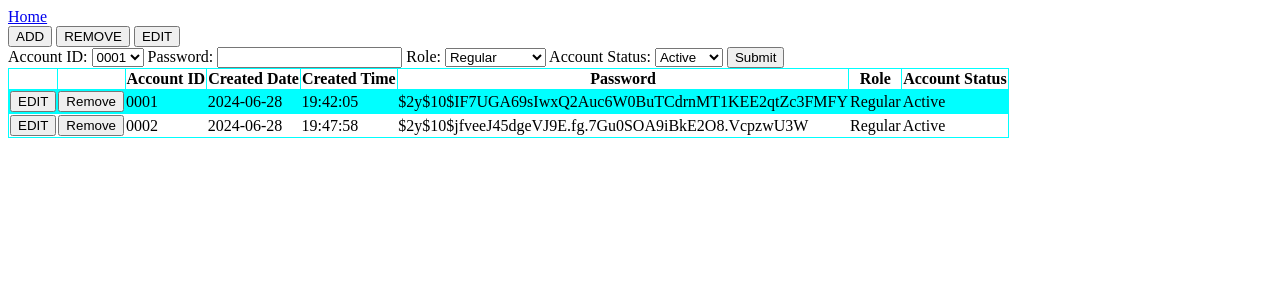
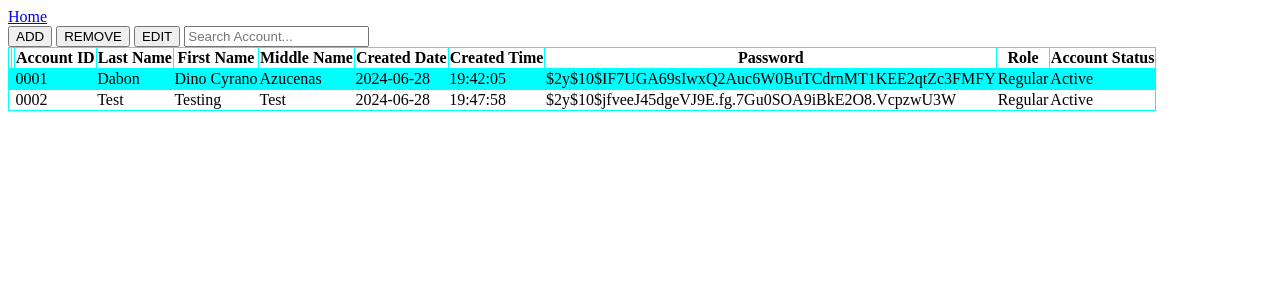
Before and after one commit to DinCyDab/IM2, a PHP site: page /account.php in a window 1280 px wide. Shown: the top 300 px of the page. Run offline with PHP 8.4, Linux system fonts and the light colour scheme; data comes from the database, SQL or seed files in the repository.

Commit message:
another mods

```diff
--- a/account.php
+++ b/account.php
@@ -2,6 +2,19 @@
 <html>
     <head>
         <style>
+            .add-account{
+                display: none;
+            }
+            .remove-row{
+                display: none;
+            }
+            .edit-product{
+                display: block;
+            }
+            .edit-row{
+                display: none;
+            }
+            /* table design */
             table{
                 border-collapse: collapse;
             }
@@ -18,15 +31,19 @@
 
         <br>
 
-        <button>ADD</button>
-        <button>REMOVE</button>
-        <button>EDIT</button>
+        <button onclick="showAdd()">ADD</button>
+        <button id="remover">REMOVE</button>
+        <button id="editor">EDIT</button>
+        <input onkeyup="filterTable()" id="search" type="text" placeholder="Search Account...">
 
         <br>
         <?php
             include "addaccount.php";
+            include "remove.php";
+            include "editaccount.php";
         ?>
     </body>
+    <script src="filtertable.js"></script>
 </html>
 
 <?php
@@ -36,15 +53,26 @@
         die("ERROR". $conn->connect_error);
     }
     else{
-        $sql = "SELECT * FROM account";
+        $sql = "SELECT
+                    account.*,
+                    staff.last_name,
+                    staff.first_name,
+                    staff.middle_name
+                FROM
+                    account
+                    INNER JOIN staff ON account.account_ID = staff.staff_ID
+                ";
         $result = $conn->query($sql);
         $row = $result->fetch_all(MYSQLI_ASSOC);
         if(sizeof($row) > 0){
-            echo "<table>
+            echo "<table id='table'>
                 <tr>
                     <th></th>
                     <th></th>
                     <th>Account ID</th>
+                    <th>Last Name</th>
+                    <th>First Name</th>
+                    <th>Middle Name</th>
                     <th>Created Date</th>
                     <th>Created Time</th>
                     <th>Password</th>
@@ -58,15 +86,21 @@
                         <td>
                             <form method='get'>
                                 <input type='hidden' value='".($row[$x]['account_ID'])."' name='edit'>
-                                <button class='edit-product-row' id='edit-product-row$x' type='submit'>EDIT</button>
+                                <button class='edit-row' id='edit-row$x' type='submit'>EDIT</button>
                             </form>
                         </td>
-                        <td><form method='get'>
-                                <input type='hidden' value='".($row[$x]['account_ID'])."' name='remove'>
-                                <button class='remove-product' id='remove-product$x'>Remove</button>
+                        <td>
+                            <form method='get' action='remove.php'>
+                                <input type='hidden' value='".($row[$x]['account_ID'])."' name='removeID'>
+                                <input type='hidden' value='account' name='tableName'>
+                                <input type='hidden' value='account_ID' name='columnName'>
+                                <button class='remove-row' id='remove-row$x' name='remove'>Remove</button>
                             </form>
                         </td>
                         <td>".$row[$x]["account_ID"]."</td>
+                        <td>".$row[$x]["last_name"]."</td>
+                        <td>".$row[$x]["first_name"]."</td>
+                        <td>".$row[$x]["middle_name"]."</td>
                         <td>".$row[$x]["created_date"]."</td>
                         <td>".$row[$x]["created_time"]."</td>
                         <td>".$row[$x]["password"]."</td>
--- a/addaccount.php
+++ b/addaccount.php
@@ -1,9 +1,29 @@
-<div>
+<div id="add" class="add-account">
+    <button onclick="hideAdd()">Close</button>
     <form method="post">
         Account ID:
         <select name="accountid" required>
-            <!-- for loop here -->
-            <option value="0002">0001</option>
+            <?php
+                $conn = mysqli_connect("localhost","root","","mamaflors");
+                if(!$conn->connect_error){
+                    $sql = "SELECT
+                                staff_ID,
+                                CONCAT(last_name, ', ', first_name, ' ', middle_name) AS 'staff_name'
+                            FROM
+                                staff
+                            WHERE
+                                status = 'Active'
+                            ";
+                    $result = $conn->query($sql);
+                    $row = $result->fetch_all(MYSQLI_ASSOC);
+                    if(sizeof($row) > 0){
+                        for($x = 0; $x < sizeof($row); $x++){
+                            echo "<option value='".$row[$x]['staff_ID']."'>".$row[$x]['staff_ID']." ".$row[$x]['staff_name']."</option>";
+                        }
+                    }
+                }
+                $conn->close();
+            ?>
         </select>
         Password: <input type="password" name="pass" required>
         Role:
--- a/addstaff.php
+++ b/addstaff.php
@@ -26,7 +26,7 @@
             <option value="Active">Active</option>
             <option value="Inactive">Inactive</option>
         </select>
-        <input type="submit" value="Submit">
+        <input type="submit" value="Submit" name="addstaff">
     </form>
 </div>
 
@@ -37,7 +37,7 @@
 </script>
 
 <?php
-    if($_SERVER["REQUEST_METHOD"] == "POST"){
+    if(isset($_POST['addstaff'])){
         $staffid = $_POST["staff-ID"];
         $lastname = $_POST["last-name"];
         $firstname = $_POST["first-name"];
@@ -115,5 +115,7 @@
             $conn->query($sql);
         }
         $conn->close();
+        header("Location: staff.php");
+        exit();
     }
 ?>
--- /dev/null
+++ b/editaccount.php
@@ -0,0 +1,63 @@
+<?php
+    if(isset($_GET["edit"])){
+        $editID = $_GET["edit"];
+        $conn = mysqli_connect("localhost","root","","mamaflors");
+        if($conn->connect_error){
+            die("ERROR". $conn->connect_error);
+        }
+        else{
+            $sql = "SELECT * FROM account
+                    WHERE account_ID = $editID";
+            $result = $conn->query($sql);
+            $row = $result->fetch_all(MYSQLI_ASSOC);
+            if(sizeof($row)>0){
+                echo'
+                    <div id="edit" class="edit-product">
+                        <button onclick="hideEdit()">Close</button>
+                        <form method="post">
+                            Role:
+                            <select name="role">
+                                <option value="Regular">Regular</option>
+                                <option value="Administrator">Administrator</option>
+                            </select>
+                            Account Status:
+                            <select name="status">
+                                <option value="Active">Active</option>
+                                <option value="Inactive">Inactive</option>
+                            </select>
+                            <input type="submit" value="Update" name="Update">
+                        </form>
+                    </div>
+                ';
+            }
+            else{
+                echo "No Product Listed";
+            }
+        }
+        $conn->close();
+    }
+?>
+
+<?php
+    if(isset($_POST["Update"])){
+        $role = $_POST["role"];
+        $status = $_POST["status"];
+
+        $conn = mysqli_connect("localhost","root","","mamaflors");
+        if($conn->connect_error){
+            die("ERROR". $conn->connect_error);
+        }
+        else{
+            $sql = "UPDATE account
+                    SET
+                        role = '$role',
+                        account_status = '$status'
+                    WHERE account_ID = $editID
+                    ";
+            $conn->query($sql);
+        }
+        $conn->close();
+        header("Location: account.php");
+        exit();
+    }
+?>
--- a/editproduct.php
+++ b/editproduct.php
@@ -37,7 +37,6 @@
 ?>
 
 <?php
-    // $productid = $_GET["test"];
     if($_SERVER["REQUEST_METHOD"] == "POST" && isset($_POST["Update"])){
         $productname = $_POST["productname"];
         $productdescription = $_POST["productdescription"];
--- a/staff.php
+++ b/staff.php
@@ -45,8 +45,9 @@
         <br>
 
         <?php
+            include "editstaff.php";
             include "addstaff.php";
-            include "editstaff.php";
+            include "remove.php";
         ?>
     </body>
     <script src="filtertable.js"></script>
```
Also changed, not shown: editstaff.php (+39 -14 lines).
